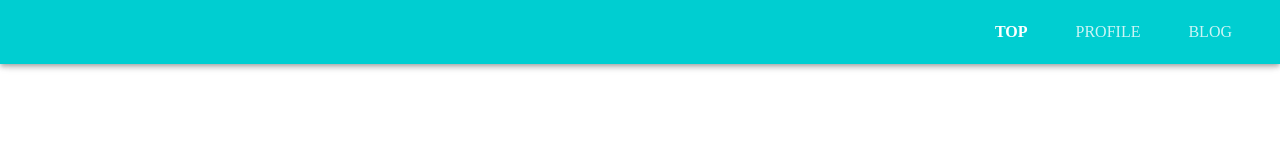
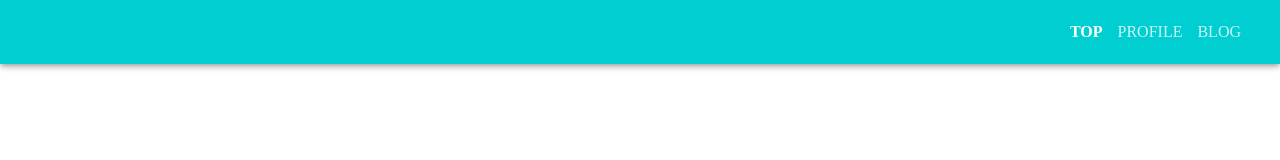
Before and after one commit to Keisuke-Toku-2000/TokuPortfolio, a Gatsby site: page / in a window 1280 px wide. Shown: the top 160 px of the page. Built offline with nearby package versions, Linux system fonts and the light colour scheme; Gatsby itself is replaced by a stand-in of ours.

Commit message:
デプロイ先がバグってるので対策

```diff
--- a/src/components/header.tsx
+++ b/src/components/header.tsx
@@ -1,12 +1,6 @@
 import React, { VFC } from "react";
 import { AppBar, Box, BoxProps, Toolbar } from "@material-ui/core";
 import { Link } from "gatsby";
-
-//style
-const headerLine: BoxProps = {
-  display: "inline",
-  marginX: 3,
-};
 
 const activeText: object = {
   color: "white",
@@ -28,7 +22,7 @@ export const Header: VFC = () => {
   return (
     <AppBar color="primary">
       <Toolbar>
-        <Box marginLeft="auto">
+        <div style={{ marginLeft: "auto" }}>
           {menuItem.map((item, i) => {
             let page_link = "";
             if (item === "TOP") {
@@ -41,11 +35,13 @@ export const Header: VFC = () => {
                 to={page_link}
                 key={i}
               >
-                <Box sx={headerLine}>{item}</Box>
+                <Box style={{ display: "inline", marginRight: "15px" }}>
+                  {item}
+                </Box>
               </Link>
             );
           })}
-        </Box>
+        </div>
       </Toolbar>
     </AppBar>
   );
```
